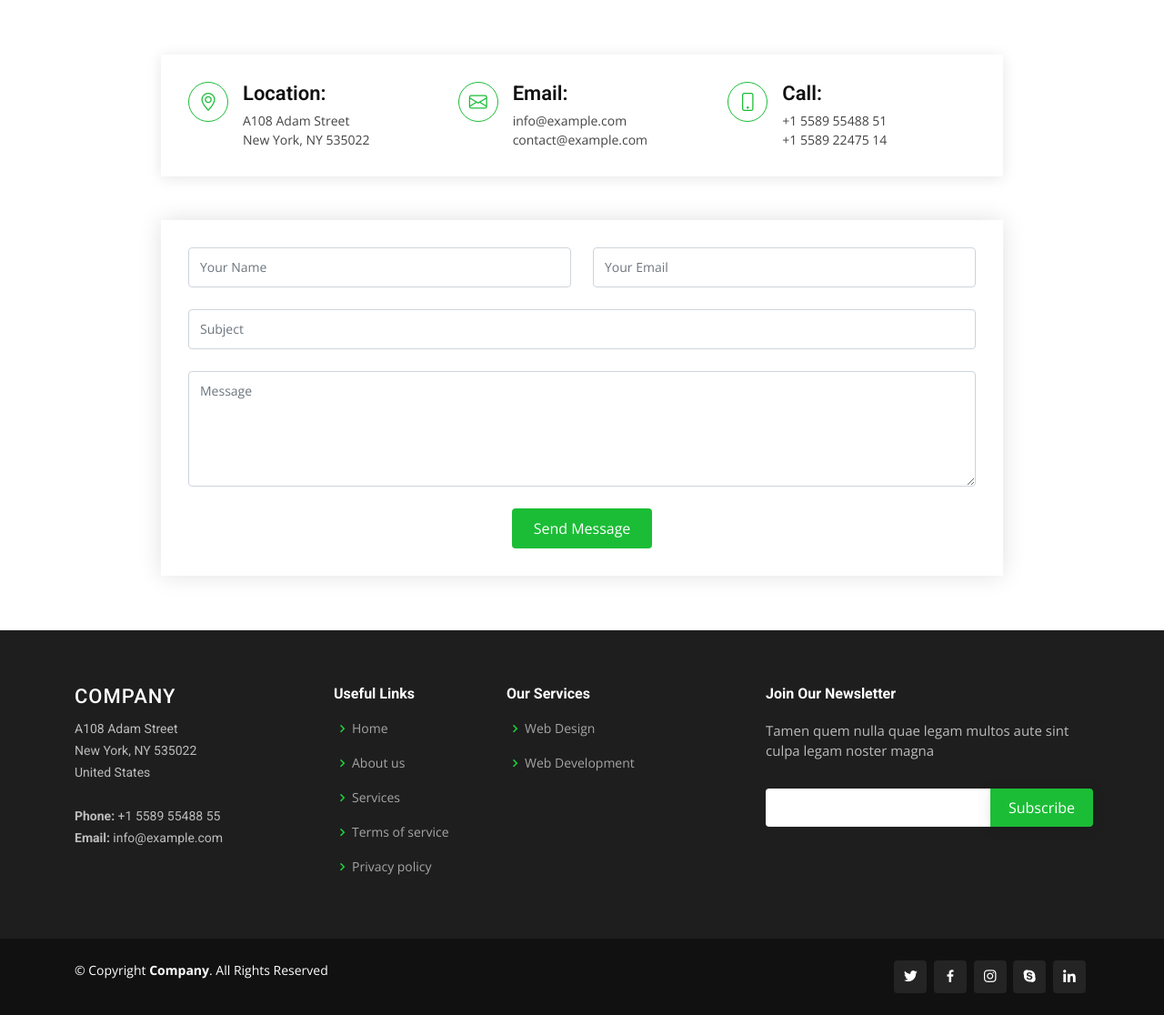
After one commit to peacefulstreamwebdev/our-website, a Django app: page /contact/ in a window 1280 px wide. The commit adds this page. Shown: the part 497-1613 px from the top of the page at 91% size. Run offline with Django 4.2, Linux system fonts and the light colour scheme; some libraries are stand-ins or nearby versions.

Commit message:
Base contact view in place with functioning links.

```diff
--- /dev/null
+++ b/contact/templates/contact/contact.html
@@ -0,0 +1,93 @@
+{% extends "base.html" %}
+
+{% block content %}
+
+<main id="main">
+
+<!-- ======= Breadcrumbs ======= -->
+<section id="breadcrumbs" class="breadcrumbs">
+    <div class="container">
+
+    <div class="d-flex justify-content-between align-items-center">
+        <h2>Contact</h2>
+        <ol>
+        <li><a href="index.html">Home</a></li>
+        <li>Contact</li>
+        </ol>
+    </div>
+
+    </div>
+</section><!-- End Breadcrumbs -->
+
+<!-- ======= Contact Section ======= -->
+<div class="map-section">
+    <iframe style="border:0; width: 100%; height: 350px;" src="https://www.google.com/maps/embed?pb=!1m14!1m8!1m3!1d12097.433213460943!2d-74.0062269!3d40.7101282!3m2!1i1024!2i768!4f13.1!3m3!1m2!1s0x0%3A0xb89d1fe6bc499443!2sDowntown+Conference+Center!5e0!3m2!1smk!2sbg!4v1539943755621" frameborder="0" allowfullscreen></iframe>
+</div>
+
+<section id="contact" class="contact">
+    <div class="container">
+
+    <div class="row justify-content-center" data-aos="fade-up">
+
+        <div class="col-lg-10">
+
+        <div class="info-wrap">
+            <div class="row">
+            <div class="col-lg-4 info">
+                <i class="bi bi-geo-alt"></i>
+                <h4>Location:</h4>
+                <p>A108 Adam Street<br>New York, NY 535022</p>
+            </div>
+
+            <div class="col-lg-4 info mt-4 mt-lg-0">
+                <i class="bi bi-envelope"></i>
+                <h4>Email:</h4>
+                <p>info@example.com<br>contact@example.com</p>
+            </div>
+
+            <div class="col-lg-4 info mt-4 mt-lg-0">
+                <i class="bi bi-phone"></i>
+                <h4>Call:</h4>
+                <p>+1 5589 55488 51<br>+1 5589 22475 14</p>
+            </div>
+            </div>
+        </div>
+
+        </div>
+
+    </div>
+
+    <div class="row mt-5 justify-content-center" data-aos="fade-up">
+        <div class="col-lg-10">
+        <form action="forms/contact.php" method="post" role="form" class="php-email-form">
+            <div class="row">
+            <div class="col-md-6 form-group">
+                <input type="text" name="name" class="form-control" id="name" placeholder="Your Name" required>
+            </div>
+            <div class="col-md-6 form-group mt-3 mt-md-0">
+                <input type="email" class="form-control" name="email" id="email" placeholder="Your Email" required>
+            </div>
+            </div>
+            <div class="form-group mt-3">
+            <input type="text" class="form-control" name="subject" id="subject" placeholder="Subject" required>
+            </div>
+            <div class="form-group mt-3">
+            <textarea class="form-control" name="message" rows="5" placeholder="Message" required></textarea>
+            </div>
+            <div class="my-3">
+            <div class="loading">Loading</div>
+            <div class="error-message"></div>
+            <div class="sent-message">Your message has been sent. Thank you!</div>
+            </div>
+            <div class="text-center"><button type="submit">Send Message</button></div>
+        </form>
+        </div>
+
+    </div>
+
+    </div>
+</section><!-- End Contact Section -->
+
+</main><!-- End #main -->
+
+{% endblock %}
--- /dev/null
+++ b/contact/urls.py
@@ -0,0 +1,6 @@
+from django.urls import path
+from . import views
+
+urlpatterns = [
+    path('', views.contact, name='contact')
+]
--- a/contact/views.py
+++ b/contact/views.py
@@ -1,3 +1,12 @@
 from django.shortcuts import render
 
 # Create your views here.
+
+def contact(request):
+    '''A view to return the home page'''
+
+    context = {
+        'page': 'contact',
+    }
+
+    return render(request, 'contact/contact.html', context)
--- a/peacefulstreamwebdev/settings.py
+++ b/peacefulstreamwebdev/settings.py
@@ -45,6 +45,7 @@ INSTALLED_APPS = [
     'allauth.account',
     'allauth.socialaccount',
     'home',
+    'contact',
 ]
 
 MIDDLEWARE = [
--- a/peacefulstreamwebdev/urls.py
+++ b/peacefulstreamwebdev/urls.py
@@ -22,4 +22,5 @@ urlpatterns = [
     path('admin/', admin.site.urls),
     path('accounts/', include('allauth.urls')),
     path('', include('home.urls')),
+    path('contact/', include('contact.urls')),
 ] + static(settings.MEDIA_URL, document_root=settings.MEDIA_ROOT)
--- a/templates/base.html
+++ b/templates/base.html
@@ -73,7 +73,7 @@
           <li><a href="#">Services</a></li>
           <li><a href="#">Portfolio</a></li>
           <li><a href="#">FAQ</a></li>
-          <li><a href="#">Contact</a></li>
+          <li><a href="{% url 'contact' %}">Contact</a></li>
 
         </ul>
         <i class="bi bi-list mobile-nav-toggle"></i>
```
Also changed, not shown: about/urls.py (added), faq/urls.py (added), portfolio/urls.py (added), services/urls.py (added).
